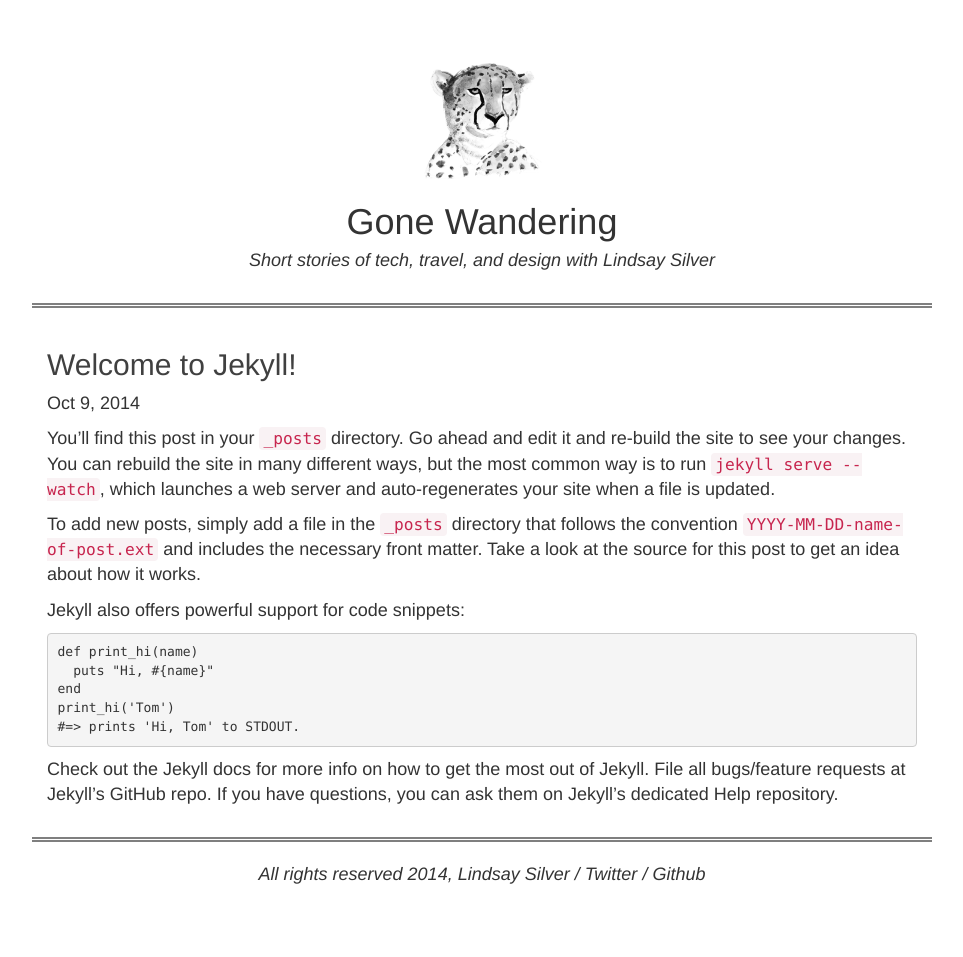
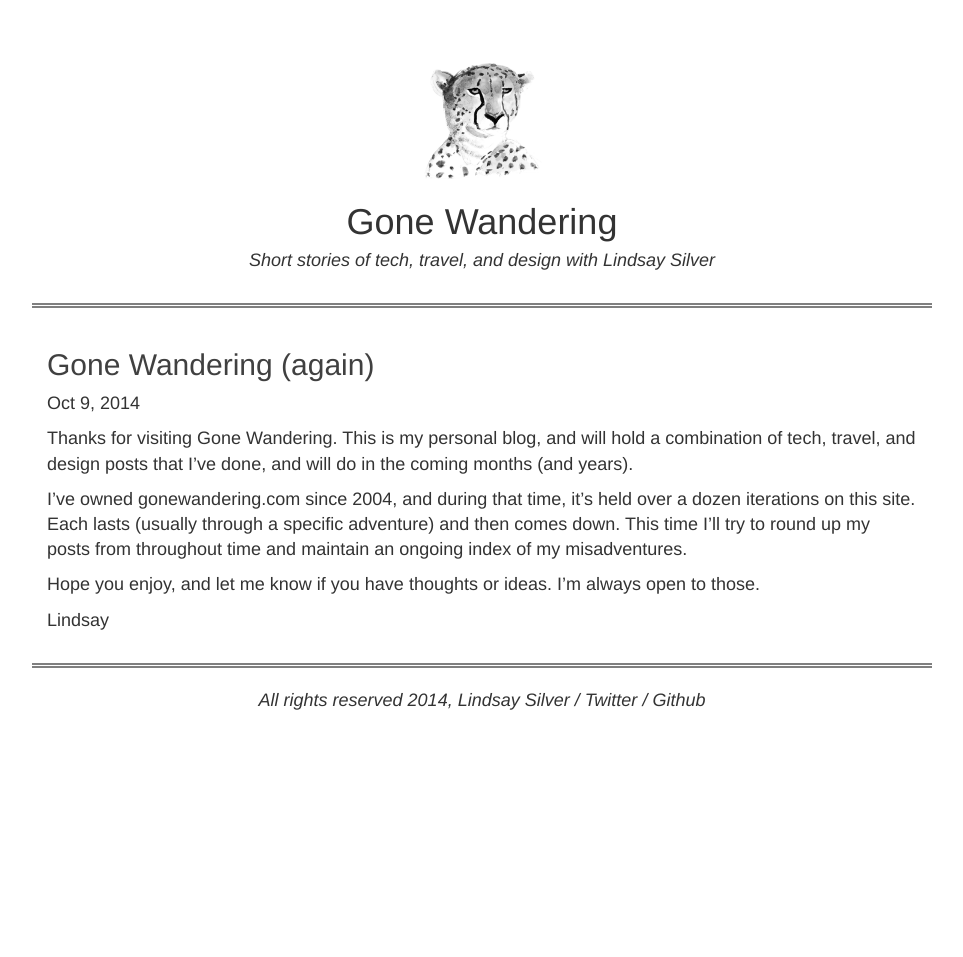
Before and after one commit to gonewandering/gonewandering.github.io, a Jekyll site: the page built from _posts/2014-10-09-welcome-to-jekyll.markdown, in a window 1280 px wide. Shown: the whole page, without its empty margins (158-1121 px from the left). Built offline with Jekyll 4.4.1, drawn with Linux system fonts in a browser that asks for light colours; nearby versions of some CDN libraries; after the commit the page ends 900 px from its top, so only the background shows below that.

Commit message:
Wrote the first post

```diff
--- a/_posts/2014-10-09-welcome-to-jekyll.markdown
+++ b/_posts/2014-10-09-welcome-to-jekyll.markdown
@@ -1,25 +1,13 @@
 ---
 layout: post
-title:  "Welcome to Jekyll!"
+title:  "Gone Wandering (again)"
 date:   2014-10-09 08:40:10
-categories: jekyll update
+categories: update tldr
 ---
-You’ll find this post in your `_posts` directory. Go ahead and edit it and re-build the site to see your changes. You can rebuild the site in many different ways, but the most common way is to run `jekyll serve --watch`, which launches a web server and auto-regenerates your site when a file is updated.
+Thanks for visiting Gone Wandering. This is my personal blog, and will hold a combination of tech, travel, and design posts that I've done, and will do in the coming months (and years).
 
-To add new posts, simply add a file in the `_posts` directory that follows the convention `YYYY-MM-DD-name-of-post.ext` and includes the necessary front matter. Take a look at the source for this post to get an idea about how it works.
+I've owned gonewandering.com since 2004, and during that time, it's held over a dozen iterations on this site. Each lasts (usually through a specific adventure) and then comes down. This time I'll try to round up my posts from throughout time and maintain an ongoing index of my misadventures.
 
-Jekyll also offers powerful support for code snippets:
+Hope you enjoy, and let me know if you have thoughts or ideas. I'm always open to those.
 
-{% highlight ruby %}
-def print_hi(name)
-  puts "Hi, #{name}"
-end
-print_hi('Tom')
-#=> prints 'Hi, Tom' to STDOUT.
-{% endhighlight %}
-
-Check out the [Jekyll docs][jekyll] for more info on how to get the most out of Jekyll. File all bugs/feature requests at [Jekyll’s GitHub repo][jekyll-gh]. If you have questions, you can ask them on [Jekyll’s dedicated Help repository][jekyll-help].
-
-[jekyll]:      http://jekyllrb.com
-[jekyll-gh]:   https://github.com/jekyll/jekyll
-[jekyll-help]: https://github.com/jekyll/jekyll-help
+Lindsay
```
